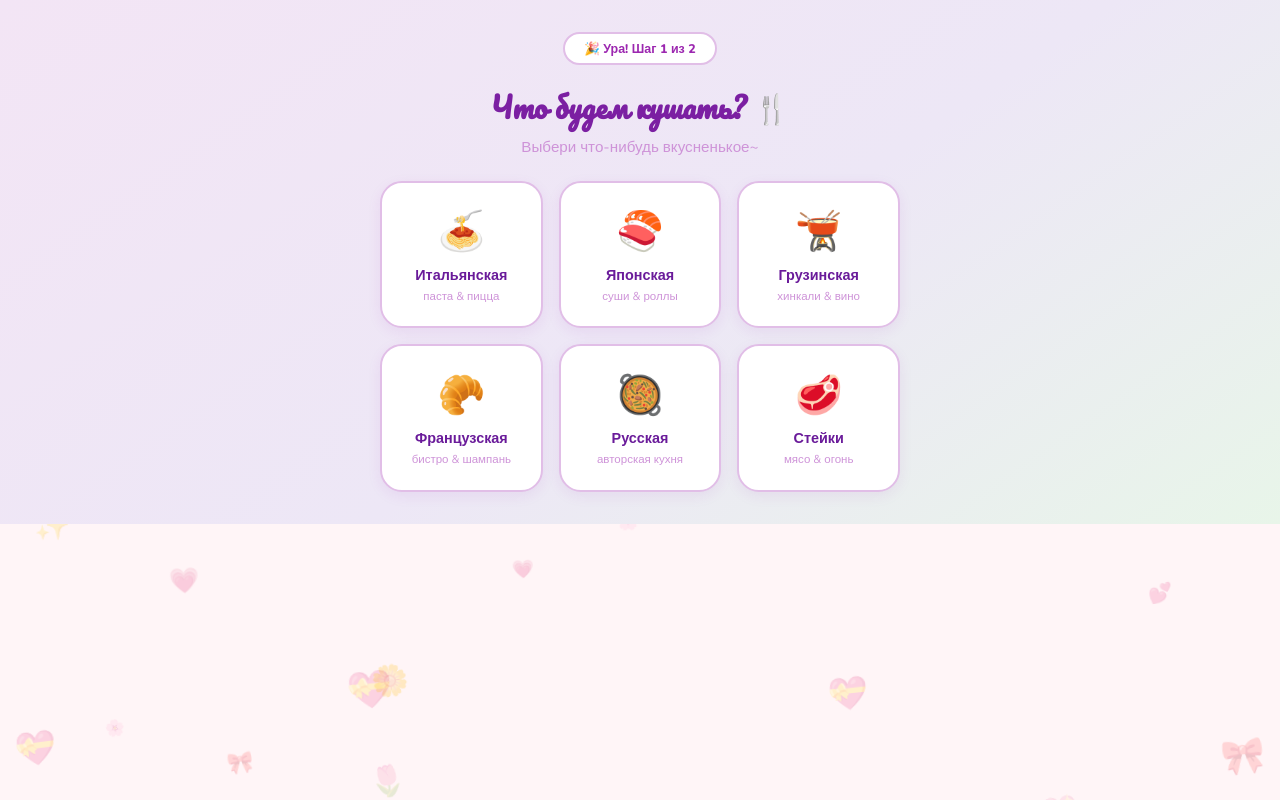
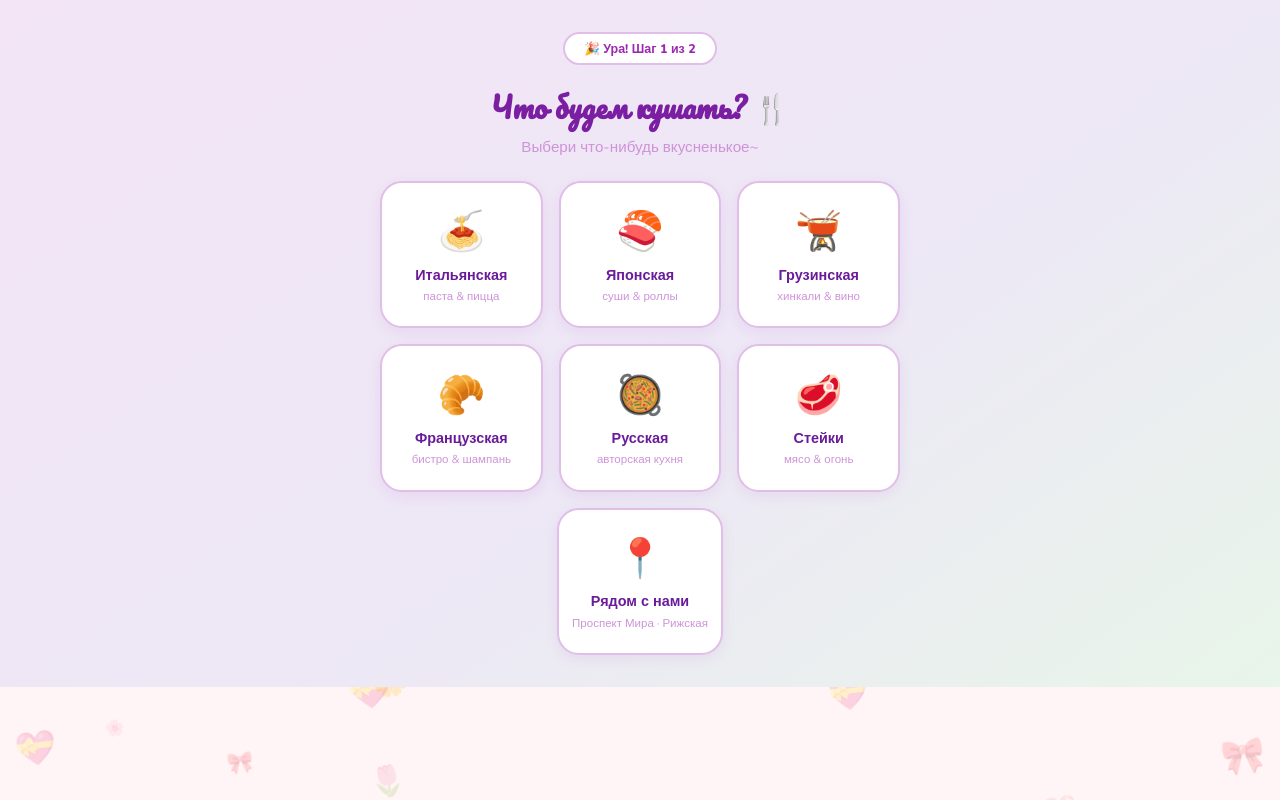
Before and after one commit to Aristvodolaz/dating_web_app, a website: page index.html in a window 1280 px wide. Both pictures are taken after a click on the button "Да, конечно! 💖". Drawn offline with nearby package versions, Linux system fonts and the light colour scheme.

Commit message:
add nearby restaurants: Проспект Мира & Рижская (8 places)

```diff
--- a/index.html
+++ b/index.html
@@ -456,6 +456,11 @@
       <div class="cuisine-name">Стейки</div>
       <div class="cuisine-vibe">мясо & огонь</div>
     </div>
+    <div class="cuisine-card" onclick="showRests('nearby')" style="grid-column: 1 / -1; max-width: 200px; margin: 0 auto;">
+      <div class="cuisine-emoji">📍</div>
+      <div class="cuisine-name">Рядом с нами</div>
+      <div class="cuisine-vibe">Проспект Мира · Рижская</div>
+    </div>
   </div>
 </div>
 
@@ -540,6 +545,19 @@
         { n:'Тартар Тар', a:'Мясницкая, 15',      tags:['Тартар','Гриль','Мраморное'],     p:'₽₽₽',  img:'https://images.unsplash.com/photo-1544025162-d76694265947?w=200&h=140&fit=crop&auto=format' },
         { n:'Goodman',    a:'Тверская, 23',        tags:['Dry Aged','Сочно','Классика'],    p:'₽₽₽',  img:'https://images.unsplash.com/photo-1432139509613-5c4255815697?w=200&h=140&fit=crop&auto=format' },
       ]
+    },
+    nearby: {
+      label: '📍 Проспект Мира · Рижская',
+      list: [
+        { n:'Хачапури',       a:'пр. Мира, 14',            tags:['Грузинская','Хачапури','Рядом'],        p:'₽₽',   img:'https://images.unsplash.com/photo-1600891964599-f61ba0e24092?w=200&h=140&fit=crop&auto=format' },
+        { n:'Гусятникoff',    a:'Трифоновская ул., 47/1',  tags:['Русская','Утка','Атмосфера'],           p:'₽₽₽',  img:'https://images.unsplash.com/photo-1517248135467-4c7edcad34c4?w=200&h=140&fit=crop&auto=format' },
+        { n:'Mitzva Bar',     a:'пр. Мира, 26',            tags:['Средиземноморская','Коктейли','Живо'],  p:'₽₽₽',  img:'https://images.unsplash.com/photo-1559339352-11d035aa65de?w=200&h=140&fit=crop&auto=format' },
+        { n:'Волконский',     a:'пр. Мира, 79',            tags:['Выпечка','Бранч','Уютно'],              p:'₽₽',   img:'https://images.unsplash.com/photo-1424847651672-bf20a4b0982b?w=200&h=140&fit=crop&auto=format' },
+        { n:'Барашки',        a:'пр. Мира, 36',            tags:['Кавказская','Шашлык','Тепло'],          p:'₽₽',   img:'https://images.unsplash.com/photo-1544025162-d76694265947?w=200&h=140&fit=crop&auto=format' },
+        { n:'Депо',           a:'Лесная ул., 20',          tags:['Фудмаркет','Разная кухня','Весело'],    p:'₽₽',   img:'https://images.unsplash.com/photo-1555396273-367ea4eb4db5?w=200&h=140&fit=crop&auto=format' },
+        { n:'Pierra Pizza',   a:'ул. Гиляровского, 4',     tags:['Пицца','Дровяная печь','Уютно'],        p:'₽₽',   img:'https://images.unsplash.com/photo-1574071318508-1cdbab80d002?w=200&h=140&fit=crop&auto=format' },
+        { n:'Якитория',       a:'пр. Мира, 97',            tags:['Японская','Суши','Рядом'],              p:'₽₽',   img:'https://images.unsplash.com/photo-1611143669185-af224c5e3252?w=200&h=140&fit=crop&auto=format' },
+      ]
     }
   };
 
```
